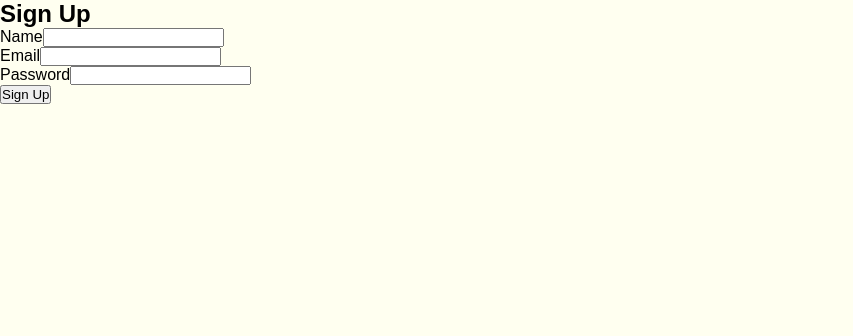
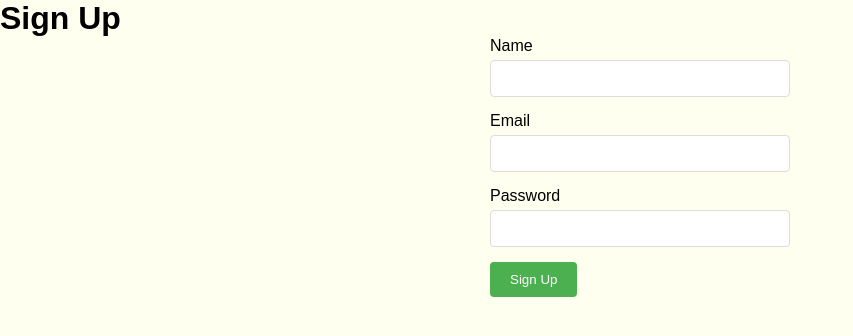
Before and after one commit to tseknouJake/RU-Single, a React (Create React App) app in the folder ru-single/: page /signup in a window 1280 px wide. Shown: the top 336 px of the page, without its empty margins (0-853 px from the left). Built offline with nearby package versions, Linux system fonts and the light colour scheme.

Commit message:
added simple styling to login and signup page

```diff
--- a/ru-single/src/pages/Login.jsx
+++ b/ru-single/src/pages/Login.jsx
@@ -1,4 +1,5 @@
 import React, { useState } from 'react';
+import './styling/signupANDLogin.css';
 
 const Login = () => {
   const [email, setEmail] = useState('');
--- a/ru-single/src/pages/Signup.jsx
+++ b/ru-single/src/pages/Signup.jsx
@@ -1,6 +1,7 @@
 import React, { useState } from 'react';
 import axios from 'axios';
 import { useNavigate } from 'react-router-dom';
+import './styling/signupANDLogin.css';
 
 const Signup = () => {
   const navigate = useNavigate();
@@ -36,7 +37,7 @@ const Signup = () => {
 
   return (
     <div>
-      <h2>Sign Up</h2>
+      <h1>Sign Up</h1>
       <form onSubmit={handleSubmit}>
         <div>
           <label>Name</label>
--- /dev/null
+++ b/ru-single/src/pages/styling/signupANDLogin.css
@@ -0,0 +1,42 @@
+body {
+  font-family: Arial, sans-serif;
+}
+
+h2 {
+  color: #333;
+  text-align: center;
+}
+
+form {
+  width: 300px;
+  margin: 0 auto;
+}
+
+form div {
+  margin-bottom: 15px;
+}
+
+label {
+  display: block;
+  margin-bottom: 5px;
+}
+
+input[type="text"], input[type="email"], input[type="password"] {
+  width: 100%;
+  padding: 10px;
+  border: 1px solid #ddd;
+  border-radius: 4px;
+}
+
+button[type="submit"] {
+  background-color: #4CAF50;
+  color: white;
+  padding: 10px 20px;
+  border: none;
+  border-radius: 4px;
+  cursor: pointer;
+}
+
+button[type="submit"]:hover {
+  background-color: #45a049;
+}
```
